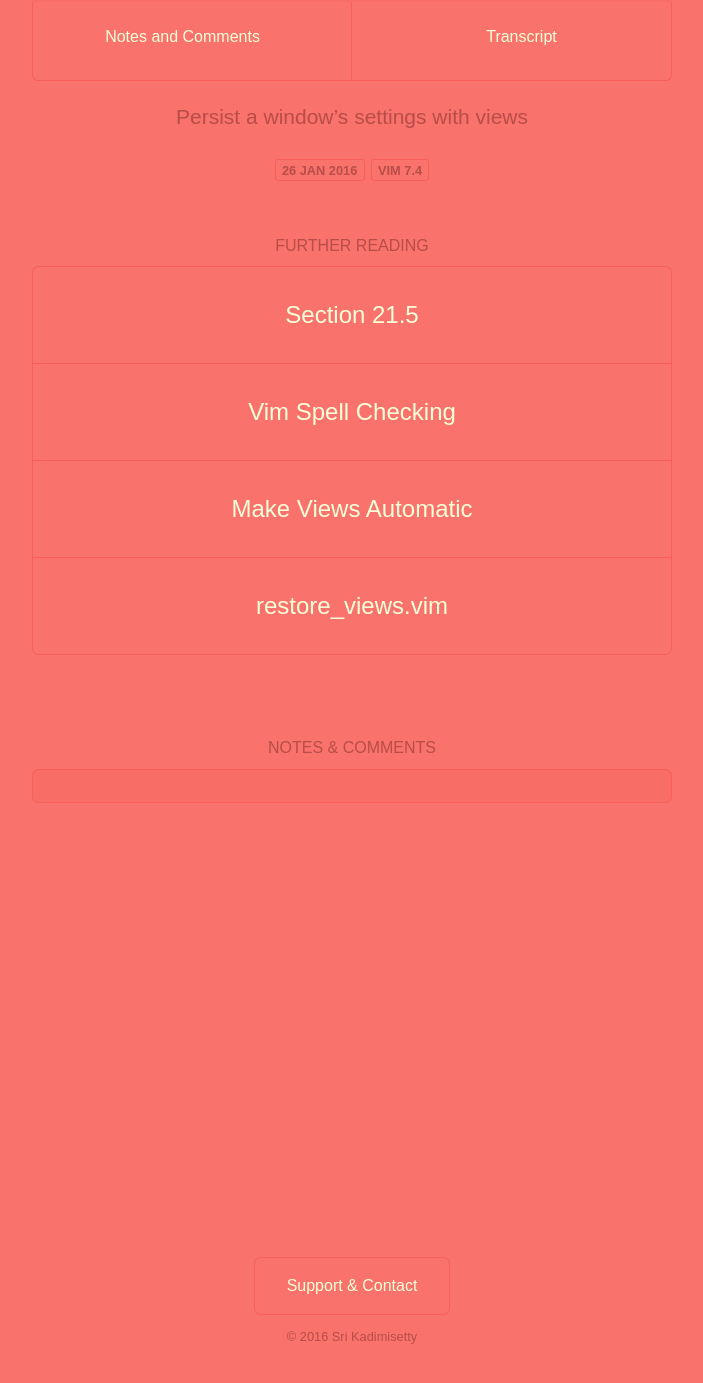
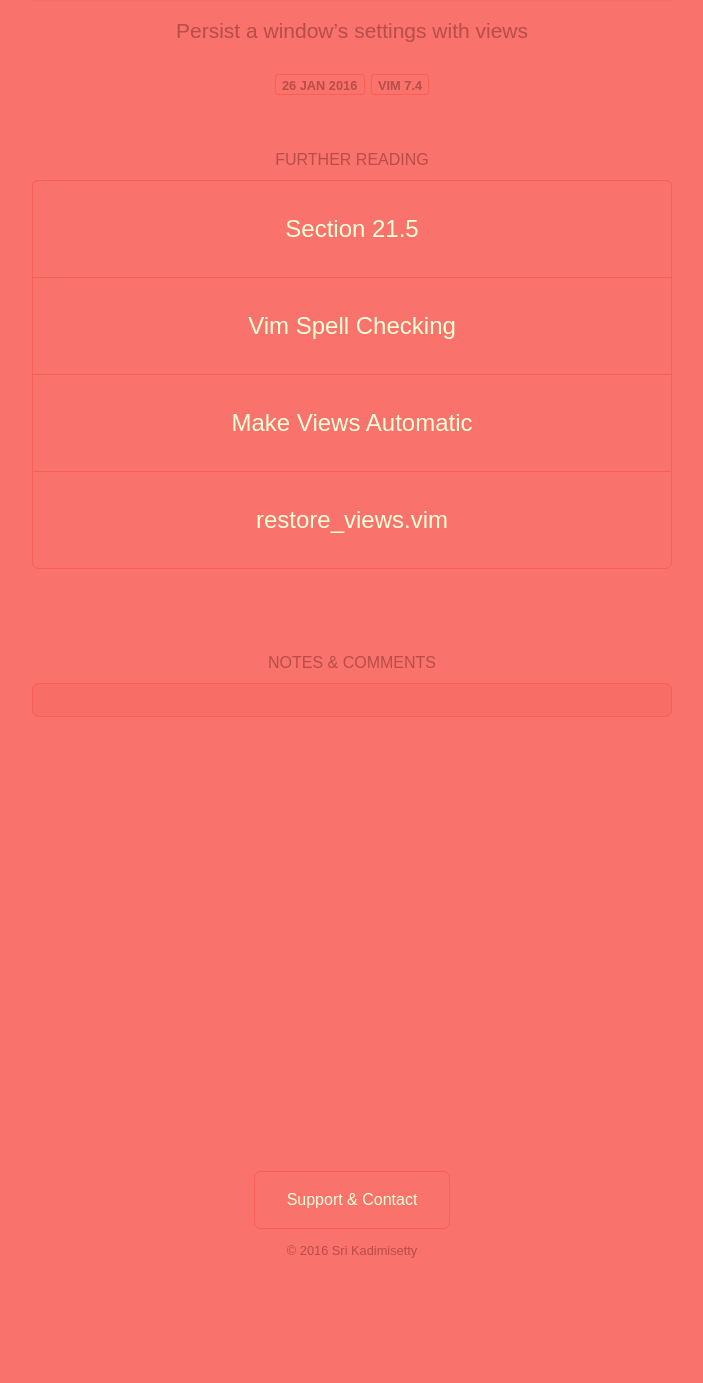
Before and after one commit to kadimisetty/thinkosaur, a Jekyll site: the page built from _vimwatch/1/views.md, in a window 1280 px wide, cut to the strip 664-2090 px from the top of the page. Shown: the top 1383 px of the strip, without its empty margins (288-991 px from the left). Built offline with Jekyll 4.4.1, drawn with Linux system fonts in a browser that asks for light colours; some web fonts are replaced; comment, search, counter and statistics services are not loaded; after the commit the page ends 2004 px from its top, so only the background shows below that.

Commit message:
remove sublinks

```diff
--- a/_includes/subLinks.html
+++ /dev/null
@@ -1,4 +0,0 @@
-<div class="subLinks pb">
-  <h5 class="pb-half"><a href="#comments">Notes and Comments</a></h5>
-  <h5 class="pb-half"><a href="{{ include.transcriptURL }}" download="Transcript" target="_blank">Transcript</a></h5>
-</div>
--- a/_layouts/episode.html
+++ b/_layouts/episode.html
@@ -30,7 +30,6 @@ layout: default
 {% include videoPlayer.html vimeoID=episodeVimeoID %}
 {% comment %} Disable comments and transcript untill comments are available
 {% endcomment %}
-{% include subLinks.html transcriptURL=episodeTranscriptURL %}
 {% include episodeDescription.html description=episodeDescription duration=episodeDuration publishDate=episodePublishDate featured=episodeFeatured %}
 {% if page.relevantLinks %}
   {% include relevantLinksList.html links=page.relevantLinks %}
--- a/_sass/app/_subLinks.scss
+++ /dev/null
@@ -1,35 +0,0 @@
-.subLinks {
-
-    @include desktop {
-        margin-top: 0;
-        margin-bottom: 1.4rem;
-        padding-top: 0;
-
-        border-left: 1px solid $color__borderLinkList;
-        border-right: 1px solid $color__borderLinkList;
-        border-bottom: 1px solid $color__borderLinkList;
-        border-bottom-left-radius: 0.4rem;
-        border-bottom-right-radius: 0.4rem;
-
-
-        h5 {
-            text-align: center;
-
-            &:last-of-type {
-                margin-left: -1px;
-                border-left: 1px solid $color__borderLinkList;
-            }
-
-            a {
-                display: block;
-                width: 100%;
-                padding: 1.6rem 0 2rem 0;
-
-                font-weight: normal;
-                font-size: 1rem;
-            }
-        }
-    }
-
-    @include mobile { display: none; }
-}
--- a/css/app.scss
+++ b/css/app.scss
@@ -43,5 +43,4 @@
 @import "app/showNewsletterBar";
 @import "app/testimonials";
 @import "app/headerMenu";
-@import "app/subLinks";
 @import "app/episodeComments";
```
